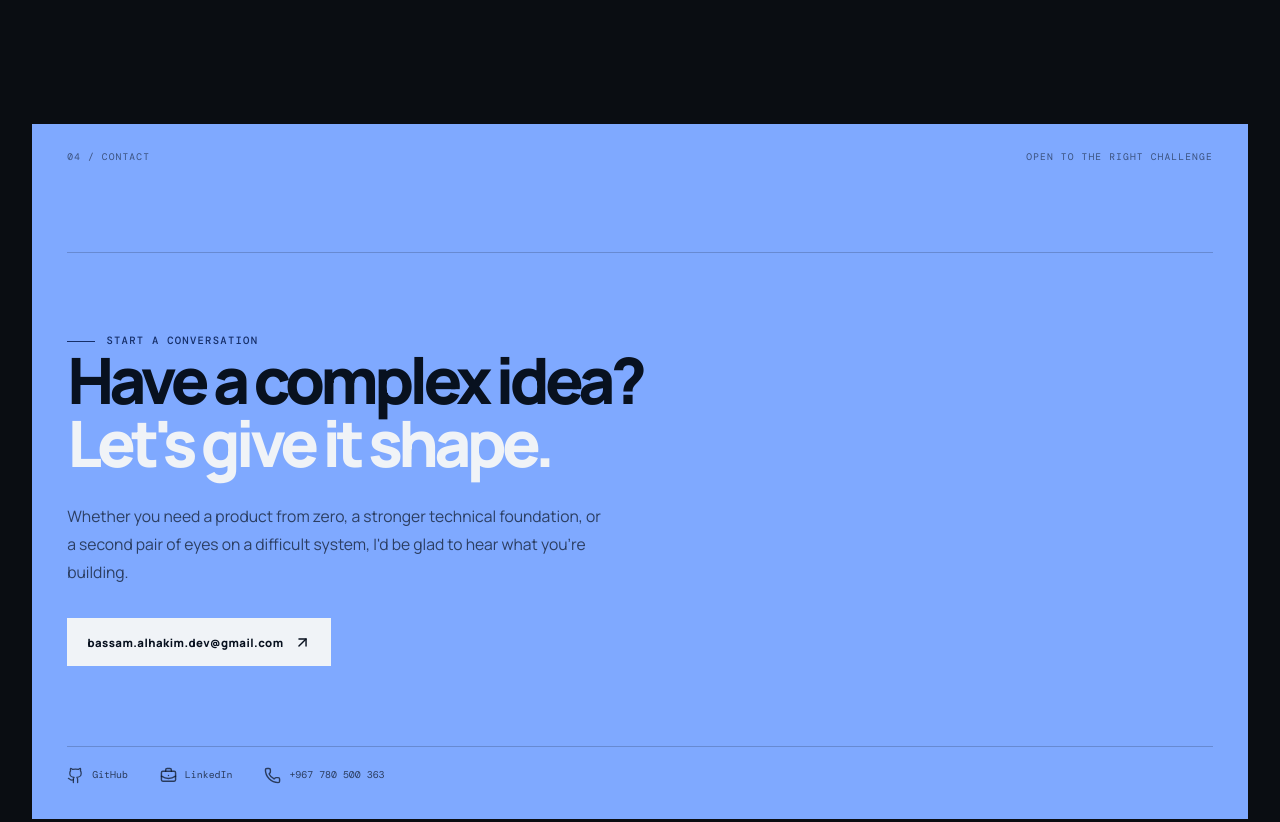
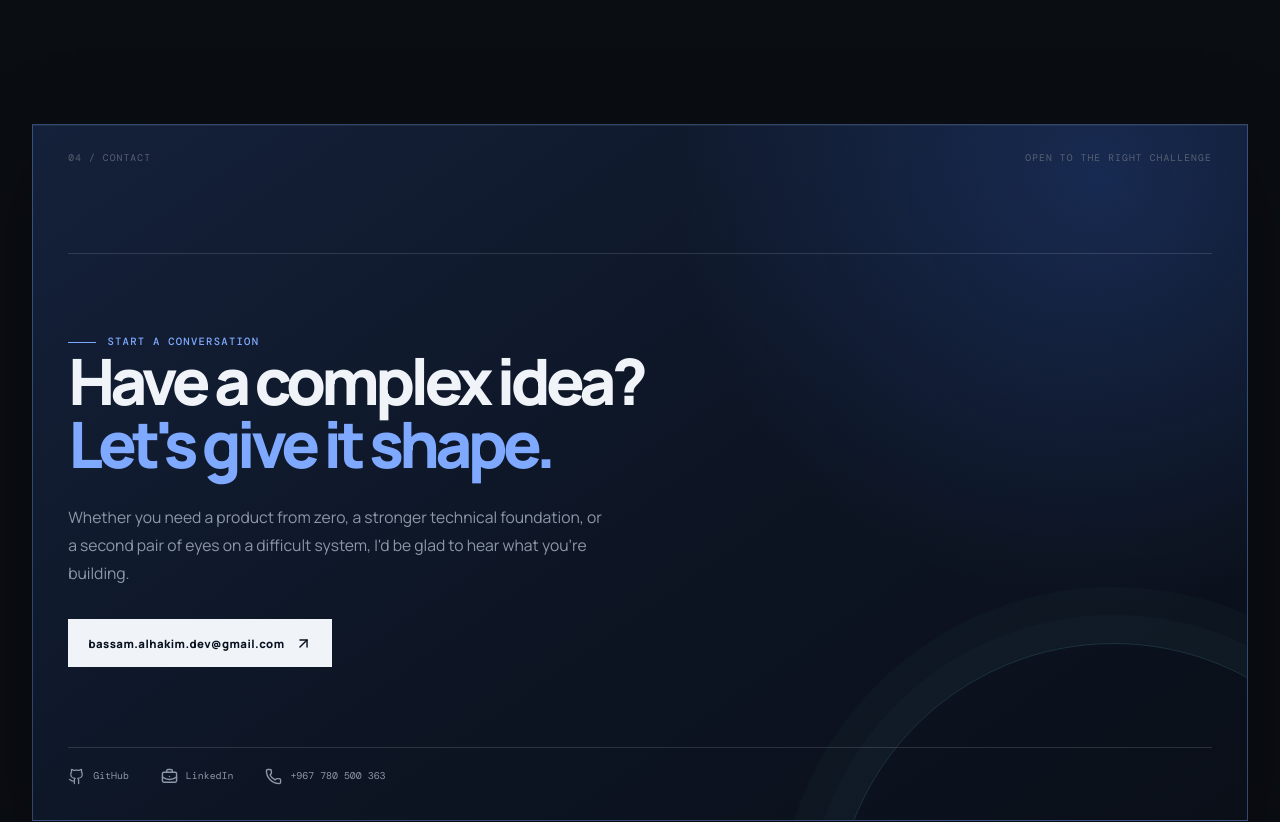
Before and after one commit to bassamdev711/bassam-alhakim-portfolio, a Next.js app: page / in a window 1280 px wide. Shown: the part 10300-11122 px from the top of the page. Built offline with nearby package versions, Linux system fonts and the light colour scheme.

Commit message:
fix: refine contact section color treatment

```diff
--- a/app/globals.css
+++ b/app/globals.css
@@ -135,16 +135,19 @@ button { font: inherit; }
 .all-work-row { display: flex; justify-content: space-between; align-items: center; gap: 1rem; padding-top: 1.5rem; color: var(--faint); font-size: .58rem; }
 
 .contact-section { padding-bottom: 5rem; }
-.contact-panel { padding: 1.6rem 2.2rem 2.2rem; color: #0b1119; background: var(--blue); }
-.contact-topline { display: flex; justify-content: space-between; padding-bottom: 5.5rem; color: rgba(8,17,31,.58); border-bottom: 1px solid rgba(8,17,31,.2); font-size: .6rem; }
-.contact-content { max-width: 760px; padding: 5rem 0 5rem; }
-.contact-content .eyebrow { color: #162f69; }
-.contact-content h2 { color: #08111f; }
-.contact-content h2 span { color: #f0f3f7; }
-.contact-content > p:not(.eyebrow) { max-width: 540px; margin: 1.7rem 0 2rem; color: rgba(8,17,31,.7); font-size: .98rem; line-height: 1.8; }
-.contact-links { display: flex; flex-wrap: wrap; gap: 1.4rem 2rem; padding-top: 1.2rem; border-top: 1px solid rgba(8,17,31,.2); }
-.contact-links a { display: inline-flex; align-items: center; gap: .5rem; color: rgba(8,17,31,.72); font-family: 'DM Mono', monospace; font-size: .62rem; }
-.contact-links a:hover { color: #08111f; }
+.contact-panel { position: relative; overflow: hidden; padding: 1.6rem 2.2rem 2.2rem; color: var(--ink); border: 1px solid rgba(127,169,255,.34); background: radial-gradient(circle at 88% 8%, rgba(64,124,255,.2), transparent 34%), linear-gradient(145deg, #14213a 0%, #0d1524 54%, #0a0f18 100%); box-shadow: 0 28px 90px rgba(0,0,0,.28), inset 0 1px 0 rgba(255,255,255,.06); }
+.contact-panel::after { content: ''; position: absolute; right: -12%; bottom: -55%; width: 46%; aspect-ratio: 1; border: 1px solid rgba(114,217,231,.16); border-radius: 50%; box-shadow: 0 0 0 28px rgba(114,217,231,.025), 0 0 0 56px rgba(114,217,231,.018); pointer-events: none; }
+.contact-topline { display: flex; justify-content: space-between; padding-bottom: 5.5rem; color: var(--faint); border-bottom: 1px solid rgba(235,240,247,.14); font-size: .6rem; }
+.contact-content { position: relative; z-index: 1; max-width: 760px; padding: 5rem 0 5rem; }
+.contact-content .eyebrow { color: var(--blue); }
+.contact-content h2 { color: var(--ink); }
+.contact-content h2 span { color: var(--blue); }
+.contact-content > p:not(.eyebrow) { max-width: 540px; margin: 1.7rem 0 2rem; color: var(--muted); font-size: .98rem; line-height: 1.8; }
+.contact-links { position: relative; z-index: 1; display: flex; flex-wrap: wrap; gap: 1.4rem 2rem; padding-top: 1.2rem; border-top: 1px solid rgba(235,240,247,.14); }
+.contact-links a { display: inline-flex; align-items: center; gap: .5rem; color: var(--muted); font-family: 'DM Mono', monospace; font-size: .62rem; }
+.contact-links a:hover { color: var(--ink); }
+.contact-panel .button-light { color: #08111f; background: var(--ink); }
+.contact-panel .button-light:hover { color: #08111f; background: var(--blue); }
 .site-footer { display: flex; align-items: center; justify-content: space-between; gap: 1rem; min-height: 90px; color: var(--faint); font-size: .58rem; }
 .footer-brand { font-family: 'Manrope', sans-serif; text-transform: none; letter-spacing: 0; color: var(--muted); }
 .footer-brand .brand-symbol { width: 28px; height: 28px; font-size: .55rem; }
```
